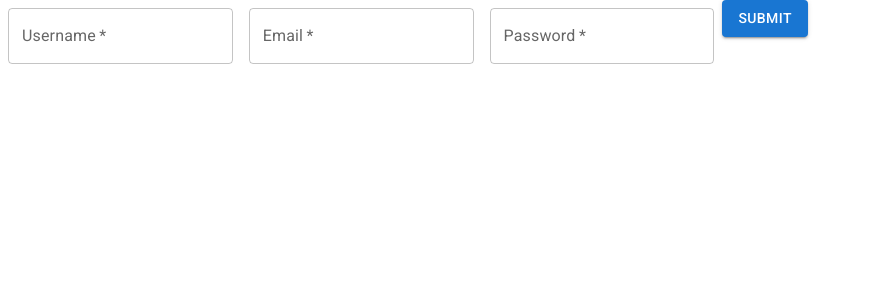
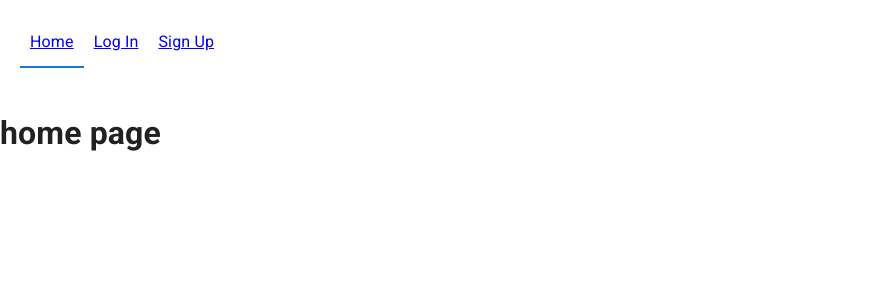
Before and after one commit to jessicamcg/cinegraph, a React (Create React App) app in the folder client/: page / in a window 1280 px wide. Shown: the top 300 px of the page, without its empty margins (0-871 px from the left). Built offline with nearby package versions, Linux system fonts and the light colour scheme.

Commit message:
navbar routes to home and sign up

```diff
--- /dev/null
+++ b/client/src/App.css
@@ -0,0 +1,3 @@
+a {
+    padding: 10px;
+}
--- a/client/src/App.js
+++ b/client/src/App.js
@@ -1,5 +1,5 @@
+import './App.css'
 import { CssBaseline } from "@mui/material";
-import LoginOrSignupForm from './components/signUpForm';
 import {
   ApolloClient,
   InMemoryCache,
@@ -7,7 +7,10 @@ import {
   createHttpLink,
 } from '@apollo/client';
 import { setContext } from '@apollo/client/link/context';
-import { BrowserRouter as Router } from 'react-router-dom';
+import { BrowserRouter as Router, Route, Switch } from 'react-router-dom';
+import Navbar from "./components/Navbar";
+import Home from "./pages/Home";
+import SignupForm from "./pages/SignupForm";
 
 const httpLink = createHttpLink({
   uri: '/graphql',
@@ -34,7 +37,12 @@ function App() {
     <ApolloProvider client={client}>
       <Router>
         <CssBaseline />
-        <LoginOrSignupForm />
+        <Navbar />
+        <Switch>
+          <Route exact path="/" component={Home} />
+          {/* <Route exact path="/login" component={Login} /> */}
+          <Route exact path="/signup" component={SignupForm} />
+        </Switch>
       </Router>
     </ApolloProvider>
   );
--- a/client/src/components/Navbar.js
+++ b/client/src/components/Navbar.js
@@ -0,0 +1,67 @@
+import React from "react";
+import Auth from "../utils/auth";
+import Box from '@mui/material/Box';
+import Tabs from '@mui/material/Tabs';
+import Tab from '@mui/material/Tab';
+import { Link } from "react-router-dom";
+
+function LinkTab(props) {
+    return (
+        <Tab
+            component="a"
+            onClick={(event) => {
+                event.preventDefault();
+            }}
+            {...props}
+        />
+    );
+}
+
+
+function Navbar() {
+    const [value, setValue] = React.useState(0);
+
+    const handleChange = (event, newValue) => {
+        setValue(newValue);
+    };
+    function showNavigation() {
+        if (Auth.loggedIn()) {
+            return (
+                <Box sx={{ width: '100%' }}>
+                        <Tabs value={value} onChange={handleChange} aria-label="nav tabs example">
+                            <Link to="/">
+                                Home
+                            </Link>
+                            <LinkTab label="Logout" href="/" onClick={() => Auth.logout()}/>
+                        </Tabs>
+                </Box>
+            );
+        } else {
+            return (
+                <Box sx={{ width: '100%', p:'20px' }}>
+                    <Tabs value={value} onChange={handleChange} aria-label="nav tabs example">
+                        <Link to="/">
+                            Home
+                        </Link>
+                        <Link to="/login">
+                            Log In
+                        </Link>
+                        <Link to="/signup">
+                            Sign Up
+                        </Link>
+                    </Tabs>
+                </Box>
+            );
+        }
+    }
+
+    return (
+        <header className="flex-row px-1">
+            <nav>
+                {showNavigation()}
+            </nav>
+        </header>
+    );
+}
+
+export default Navbar;
--- a/client/src/pages/Home.js
+++ b/client/src/pages/Home.js
@@ -0,0 +1,15 @@
+import React from "react";
+
+
+
+
+const Home = () => {
+    return (
+        <div>
+            <h1>home page</h1>
+        </div>
+    )
+};
+
+
+export default Home;
--- a/client/src/components/signUpForm.js
+++ b/client/src/pages/SignupForm.js
@@ -7,7 +7,7 @@ import { useMutation } from '@apollo/client';
 import { ADD_USER } from '../utils/mutations';
 import Auth from '../utils/auth';
 
-export default function LoginOrSignupForm() {
+export default function SignupForm() {
     const [username, setUsername] = useState("");
     const [email, setEmail] = useState("");
     const [password, setPassword] = useState("");
```
